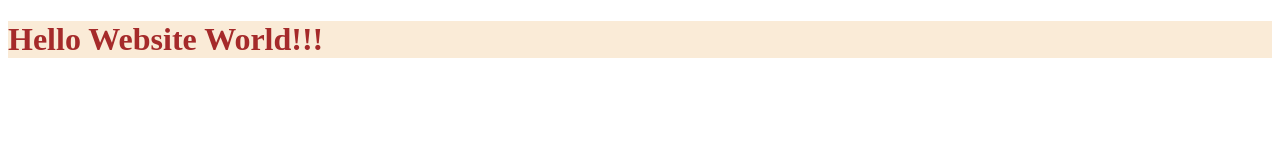
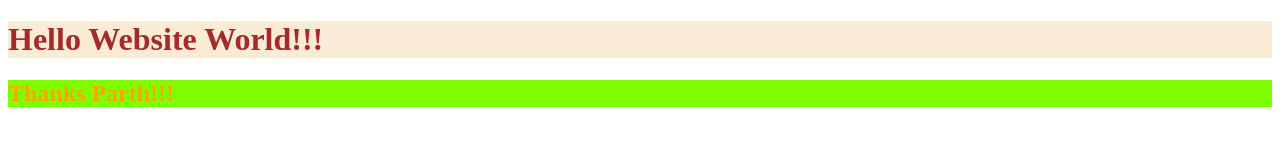
Before and after one commit to SunnyVikasMalviya/Hosted, a plain HTML site: page index.html in a window 1280 px wide. Drawn offline with Linux system fonts and the light colour scheme.

Commit message:
Added Thanks Parth H2

```diff
--- a/index.html
+++ b/index.html
@@ -7,5 +7,6 @@
 
     <body>
         <h1>Hello Website World!!!</h1>
+        <h2>Thanks Parth!!!</h2>
     </body>
 </html>
--- a/styles/stylesheet.css
+++ b/styles/stylesheet.css
@@ -2,3 +2,7 @@ h1 {
     color: brown;
     background-color: antiquewhite;
 }
+h2 {
+    color: orange;
+    background-color: chartreuse;
+}
```
